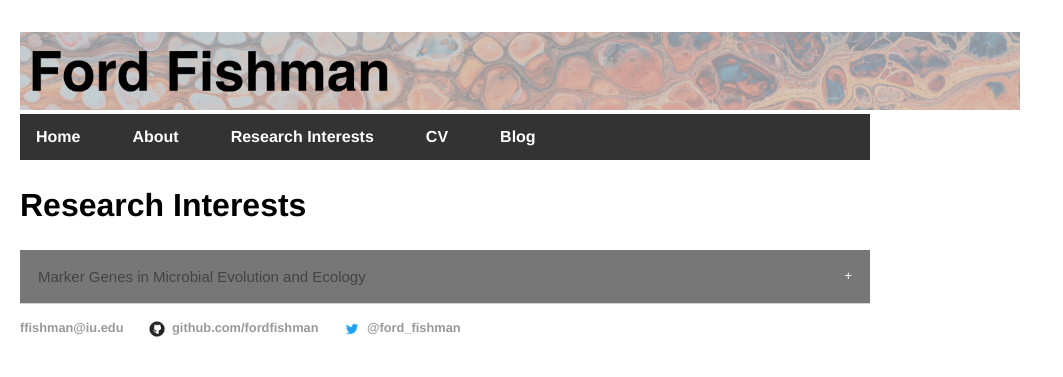
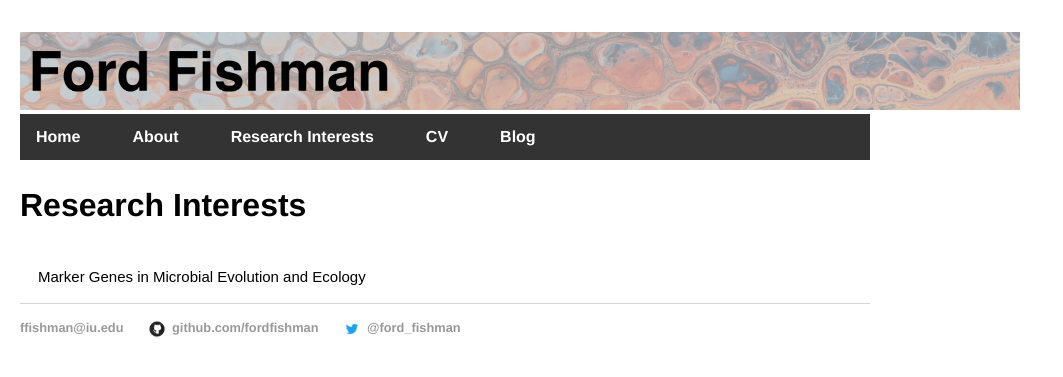
Before and after one commit to fordfishman/fordfishman.github.io, a Jekyll site: the page built from research/index.html, in a window 1280 px wide. Shown: the top 377 px of the page, without its empty margins (0-1063 px from the left). Built offline with Jekyll 4.4.1, drawn with Linux system fonts in a browser that asks for light colours.

Commit message:
Hopefully fixed outline/border

```diff
--- a/css/main.css
+++ b/css/main.css
@@ -120,8 +120,8 @@
 
 /* Style the button that is used to open and close the collapsible content */
 .collapsible {
-  background-color: #777;
-  color: #444;
+  background-color: white;
+  color: black;
   cursor: pointer;
   padding: 18px;
   width: 100%;
```
